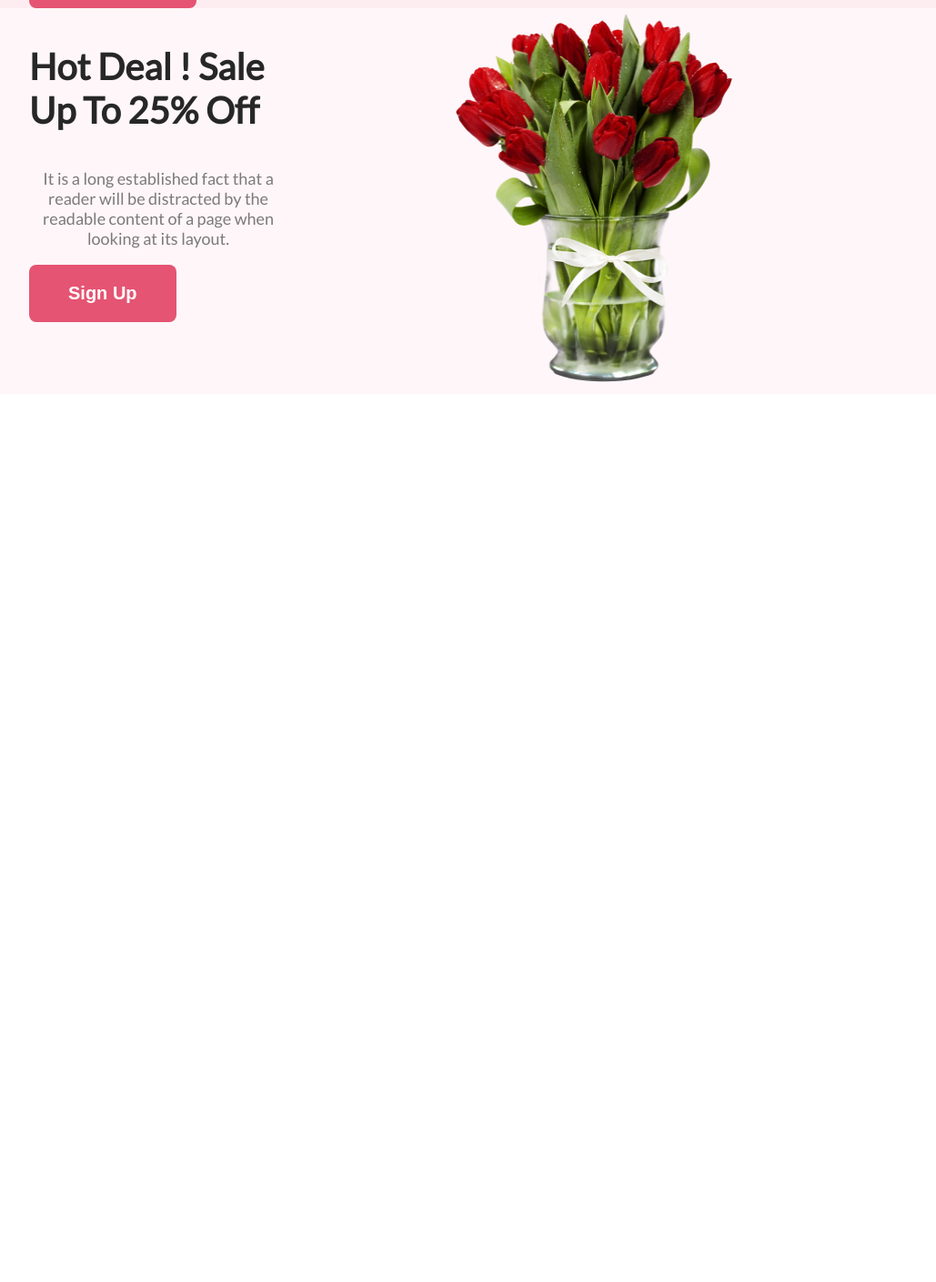
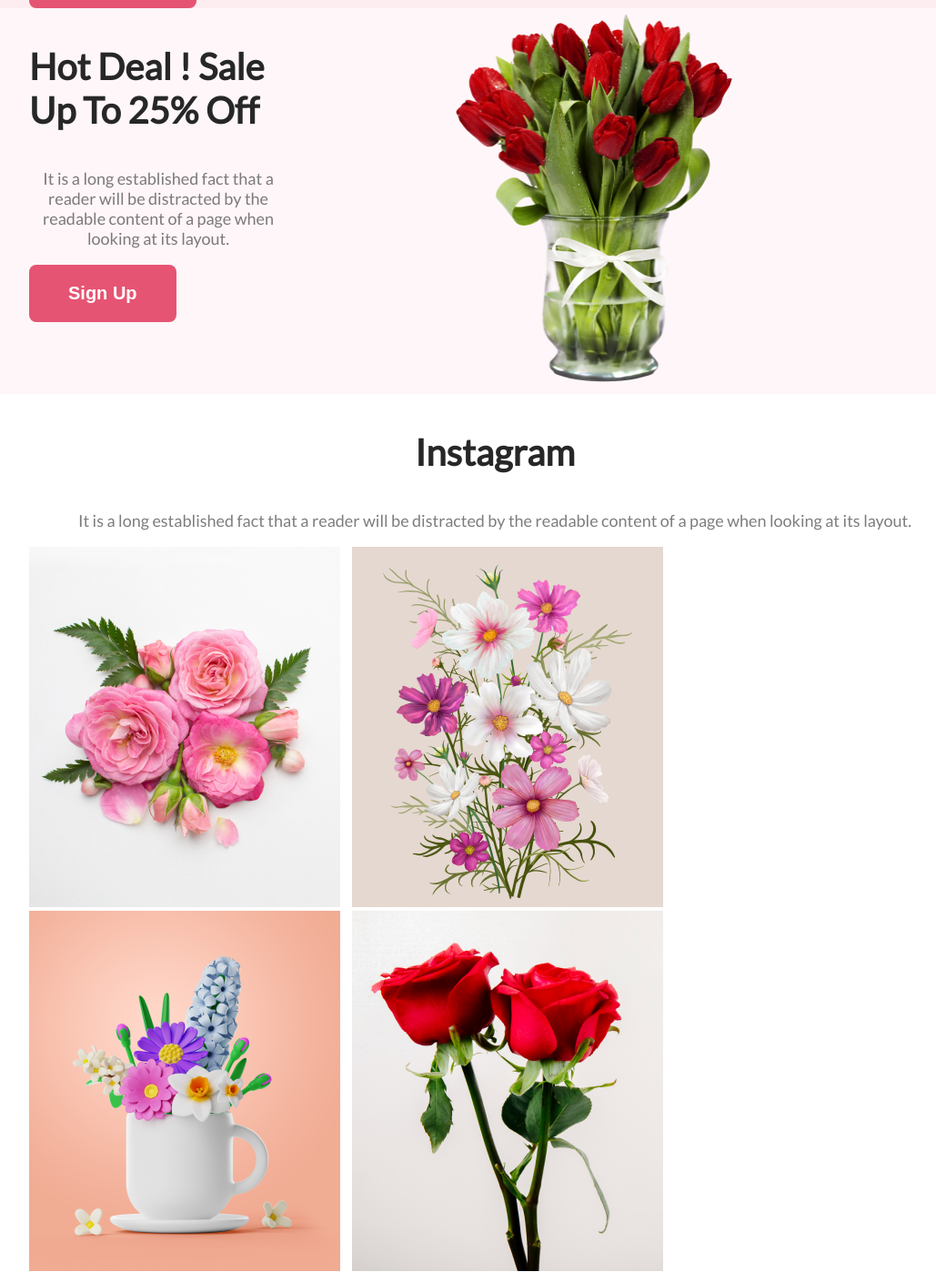
Before and after one commit to masudulalam/flower-shop-assignment1, a plain HTML site: page index.html in a window 1280 px wide. Shown: the part 895-2304 px from the top of the page at 91% size, without its empty margins (216-1245 px from the left). Before the commit the page ends 1336 px from the top, so only its background shows below. Drawn offline with Linux system fonts and the light colour scheme.

Commit message:
A new section is added which is flower gallery

```diff
--- a/index.html
+++ b/index.html
@@ -43,6 +43,24 @@
                 <img class="hot-deal-pic" src="images/pngwing 8.png" alt="flower image">
             </div>
         </section>
+
+        <section class="flower-gallery">
+            <div class="text-section">
+                <h3 class="section-title section-title-center">
+                    Instagram
+                </h3>
+                <p class="section-description">
+                    It is a long established fact that a reader will be distracted by the readable content of a page
+                    when looking at its layout.
+                </p>
+            </div>
+            <div class="image-container">
+                <img class="gallery-image" src="images/Flower 01.png" alt="Flower Image">
+                <img class="gallery-image" src="images/Rectangle 4.png" alt="Flower Image">
+                <img class="gallery-image" src="images/Rectangle 5.png" alt="Flower Image">
+                <img src="images/Rectangle 6.png" alt="Flower Image">
+            </div>
+        </section>
     </main>
     <footer></footer>
 </body>
--- a/styles/flower.css
+++ b/styles/flower.css
@@ -13,6 +13,10 @@ body {
     font-size: 20px;
     font-weight: 700;
     border: 0px;
+}
+
+.section-title-center{
+    text-align: center;
 }
 
 /* banner related styles */
@@ -76,3 +80,12 @@ body {
     width: 320px;
     height: 420px;
 }
+
+/* Flower gallery Section Styles */
+.image-container{
+    padding-left: 240px;
+}
+
+.gallery-image{
+    padding-right: 10px;
+}
```
